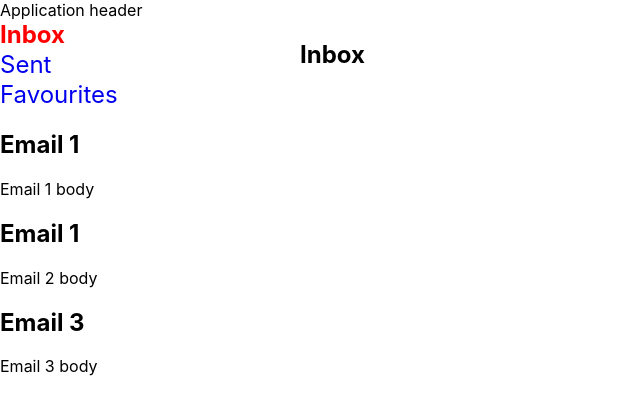
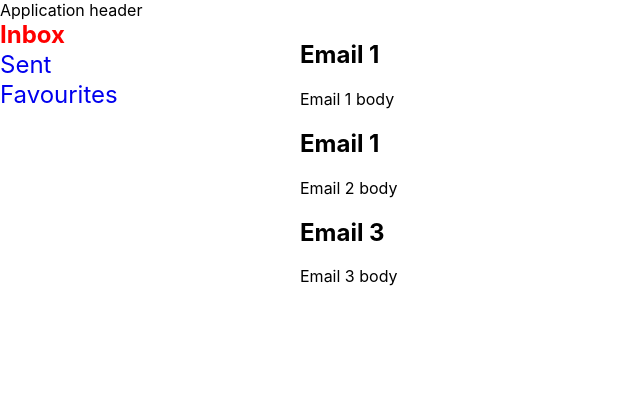
Before and after one commit to melnichenkod/mail-client, a React (Create React App) app: page /inbox in a window 1280 px wide. Shown: the top 414 px of the page, without its empty margins (0-640 px from the left). Built offline with nearby package versions, Linux system fonts and the light colour scheme.

Commit message:
moved component Emails inside Route path="/inbox".

```diff
--- a/src/App.js
+++ b/src/App.js
@@ -27,13 +27,13 @@ class App extends Component {
     if (loading){
       return <Loading />
     }
-    const noEmails = (<p>No emails found</p>)
+
 
     return (
       <div className="App">
         <Header />
-        <AppRoutes/>
-        {emails.length === 0 ? noEmails : <Emails emails={emails}/>}
+        <AppRoutes emails={emails}/>
+
       </div>
     )
   }
--- a/src/pages/Inbox/Inbox.js
+++ b/src/pages/Inbox/Inbox.js
@@ -1,10 +1,12 @@
 import React, { Component } from 'react'
-
+import Emails from '../../containers/Emails/Emails'
 export default class Inbox extends Component {
   render() {
+    const {emails} = this.props;
+    const noEmails = (<p>No emails found</p>)
     return (
       <div>
-        <h2>Inbox</h2>
+        {emails.length === 0 ? noEmails : <Emails emails={emails}/>}
       </div>
     )
   }
--- a/src/routes/AppRoutes.js
+++ b/src/routes/AppRoutes.js
@@ -10,12 +10,16 @@ import './appRoutes.scss'
 
 export default class AppRoutes extends Component {
   render() {
+    const {emails} = this.props
     return (
       <div className='page-wrapper'>
         <Route path='/' component={Sidebar} />
         <Switch>
           <Route exact path='/login' component={Login}/>
-          <Route exact path='/inbox' component={Inbox}/>
+          <Route exact path='/inbox'
+            render={props=>(
+              <Inbox emails={emails} {...props}/>
+            )}/>
           <Route exact path='/sent' component={Sent}/>
           <Route exact path='/favourites' component={Favourites}/>
           <Route path='*' render={(props) => <Error    //redefined function render
```
